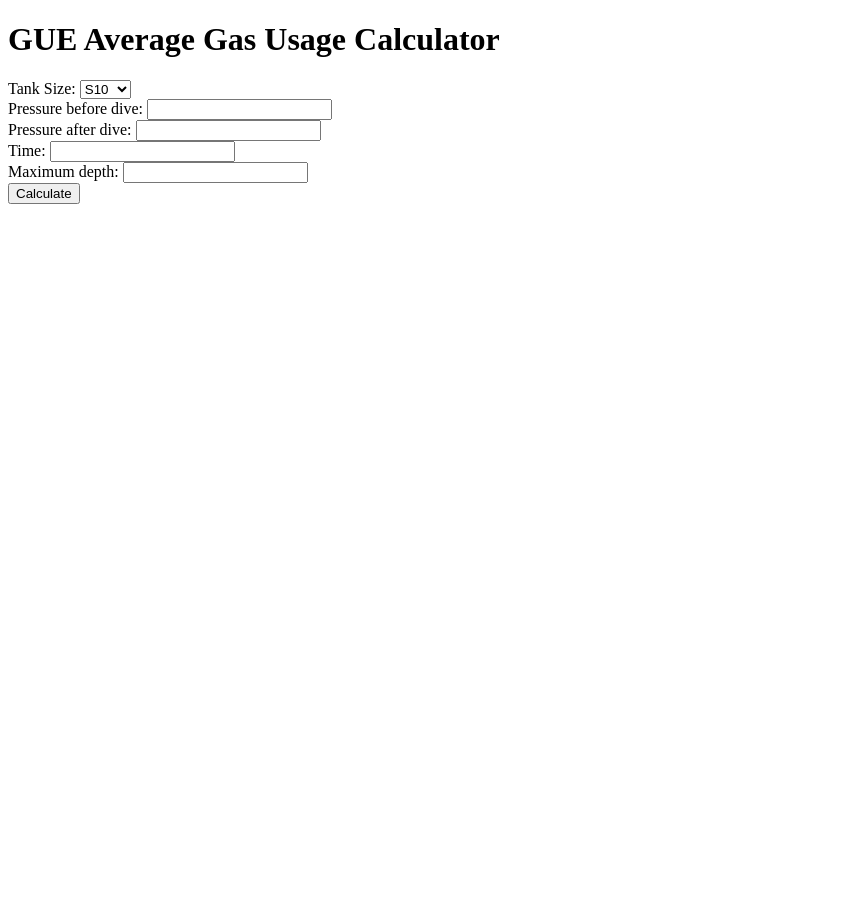
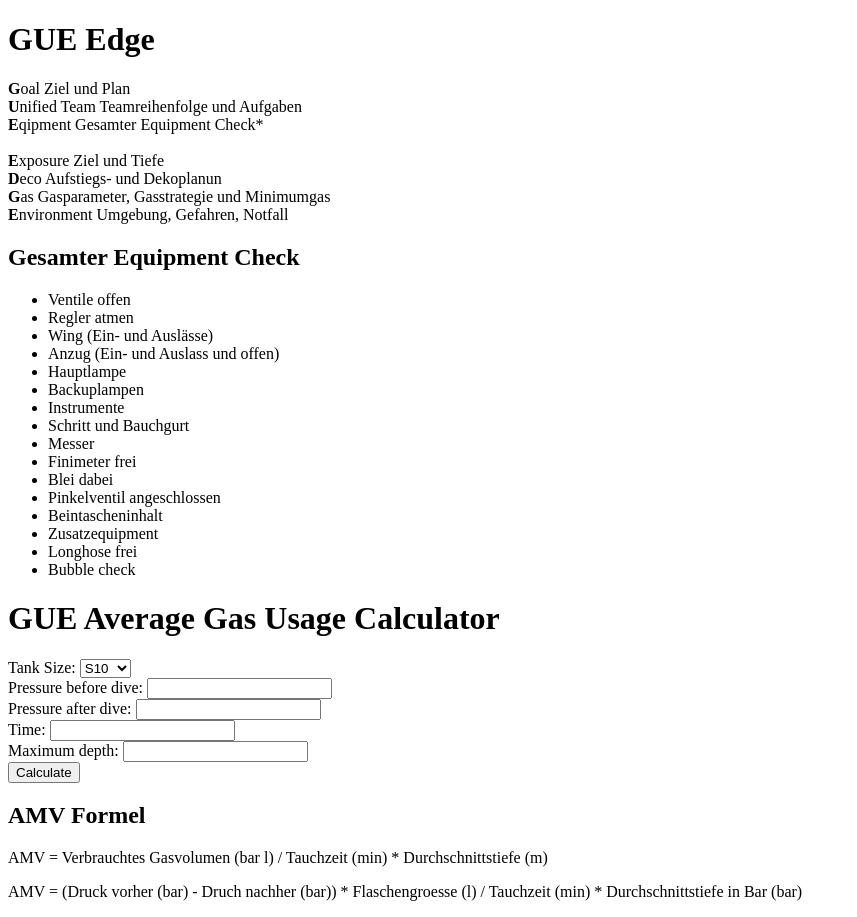
Before and after one commit to fabianschwarzfritz/gue-calculations, a plain HTML site: page index.html in a window 1280 px wide. Shown: the whole page, without its empty margins (0-857 px from the left). Before the commit the page ends 800 px from the top, so only its background shows below. Drawn offline with Linux system fonts and the light colour scheme.

Commit message:
GUE EDGE and formula

```diff
--- a/index.html
+++ b/index.html
@@ -34,6 +34,36 @@
 });
 </script>
 
+<h1>GUE Edge</h1>
+<b>G</b>oal		Ziel und Plan</br>
+<b>U</b>nified Team 	Teamreihenfolge und Aufgaben</br>
+<b>E</b>qipment 	Gesamter Equipment Check*</br>
+</br>
+<b>E</b>xposure		Ziel und Tiefe</br>
+<b>D</b>eco		Aufstiegs- und Dekoplanun</br>
+<b>G</b>as		Gasparameter, Gasstrategie und Minimumgas</br>
+<b>E</b>nvironment	Umgebung, Gefahren, Notfall</br>
+
+<h2>Gesamter Equipment Check</h2>
+<ul>
+  <li>Ventile offen</li>
+  <li>Regler atmen</li>
+  <li>Wing (Ein- und Auslässe)</li>
+  <li>Anzug (Ein- und Auslass und offen)</li>
+  <li>Hauptlampe</li>
+  <li>Backuplampen</li>
+  <li>Instrumente</li>
+  <li>Schritt und Bauchgurt</li>
+  <li>Messer</li>
+  <li>Finimeter frei</li>
+  <li>Blei dabei</li>
+  <li>Pinkelventil angeschlossen</li>
+  <li>Beintascheninhalt</li>
+  <li>Zusatzequipment</li>
+  <li>Longhose frei</li>
+  <li>Bubble check</li>
+</ul>
+
 <h1>GUE Average Gas Usage Calculator</h1>
 
 <form action="javascript:void(0);">
@@ -55,5 +85,12 @@
   <input id="calculateamv" type="button" value="Calculate">
 </form>
 
+<h2>AMV Formel</h2>
+
+<p>AMV = Verbrauchtes Gasvolumen (bar l) / Tauchzeit (min) * Durchschnittstiefe (m)</p>
+<p>AMV = (Druck vorher (bar) - Druch nachher (bar)) * Flaschengroesse (l) / Tauchzeit (min) * Durchschnittstiefe in Bar (bar)</p>
+
+<!-- <h1>Minimum Gas Tabelle</h1> -->
+
 </body>
 </html>
```
